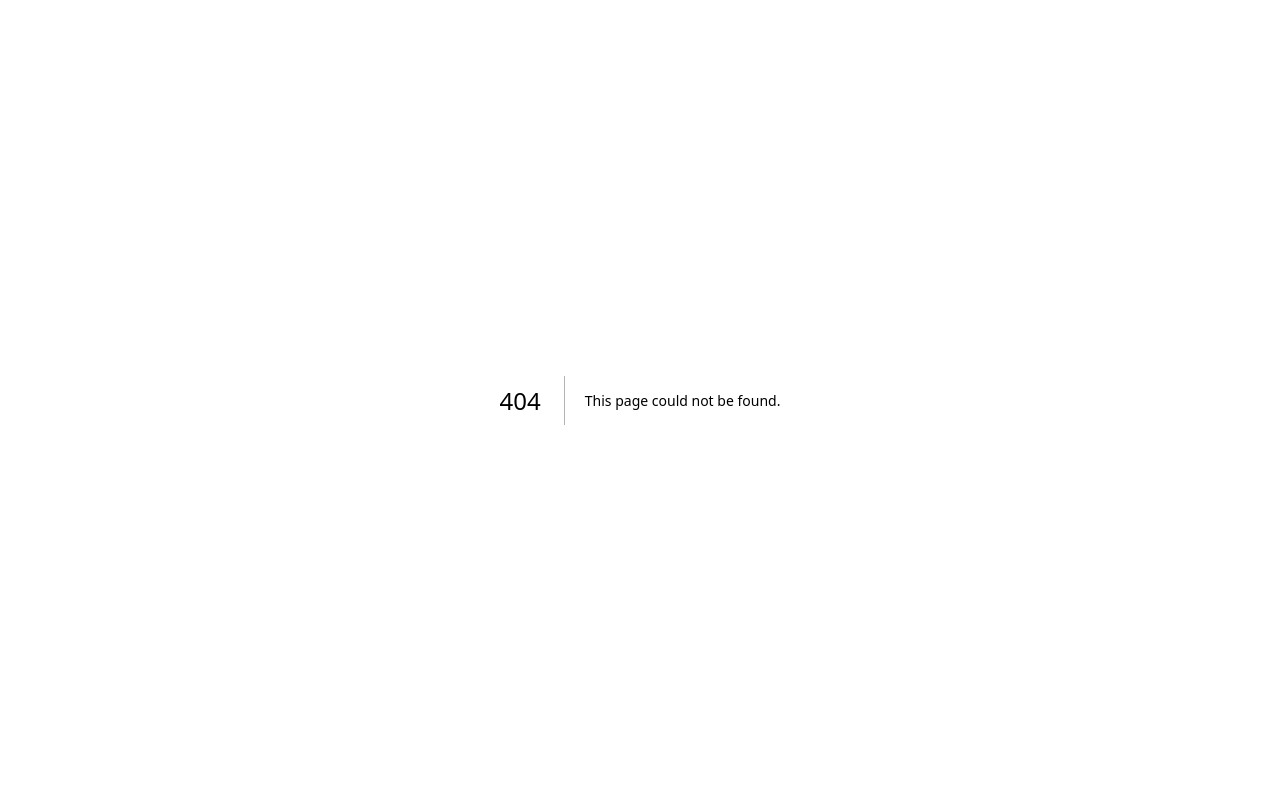
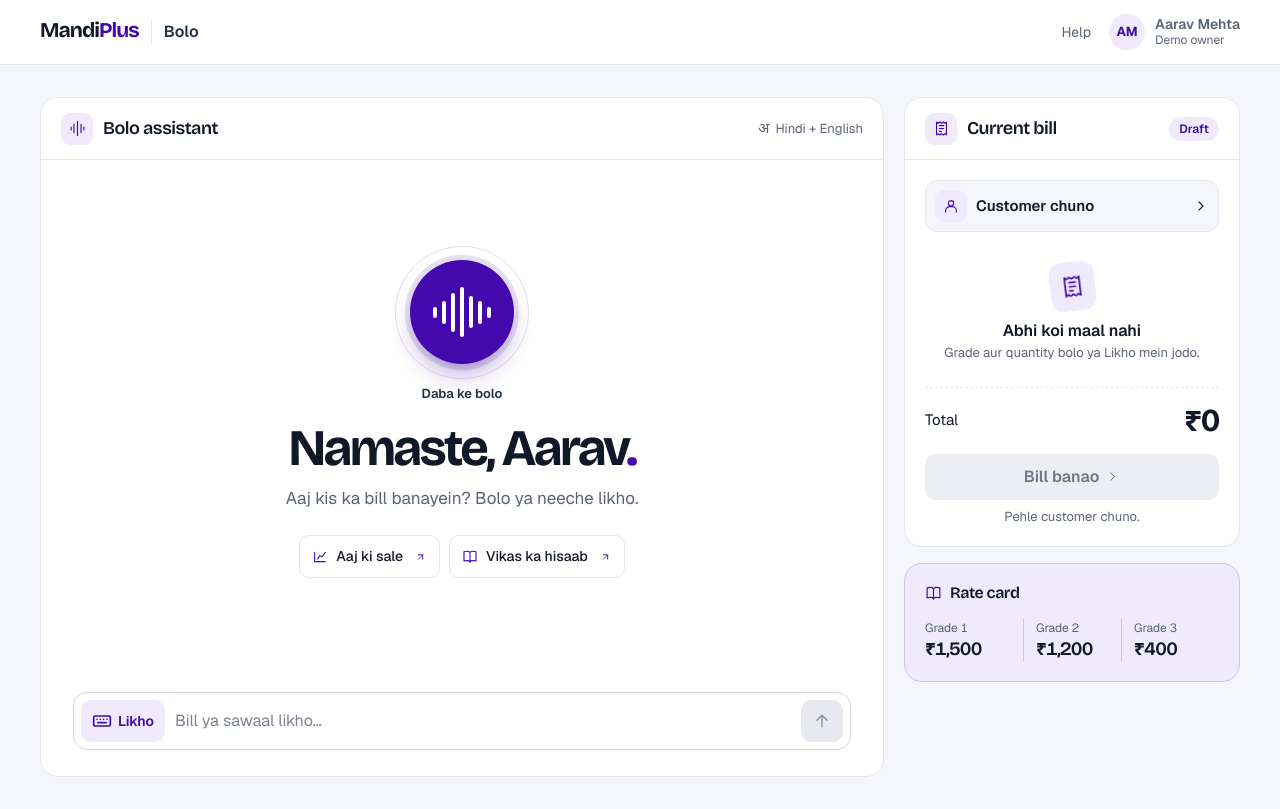
Before and after one commit to aeron-gh/bolo_mandi, a Next.js app: page /app in a window 1280 px wide. Before the commit this address had no page. Built offline with nearby package versions, Linux system fonts and the light colour scheme.

Commit message:
Move the counter to /app with a MandiPlus app bar

```diff
--- /dev/null
+++ b/app/_site/app-bar.tsx
@@ -0,0 +1,23 @@
+import Link from "next/link";
+import { Wordmark } from "./wordmark.tsx";
+
+// Slim top bar for the counter, in the MandiPlus app style. The owner label is a display-only demo.
+export function AppBar() {
+  return (
+    <header className="app-bar">
+      <div className="app-bar-row">
+        <div className="flex min-w-0 items-center">
+          <Link href="/" aria-label="MandiPlus Bolo home"><Wordmark /></Link>
+          <span className="app-name">Bolo</span>
+        </div>
+        <div className="app-links">
+          <Link href="/help" className="app-link-help">Help</Link>
+          <div className="owner-profile">
+            <span aria-hidden className="owner-avatar">AM</span>
+            <div><strong>Aarav Mehta</strong><small>Demo owner</small></div>
+          </div>
+        </div>
+      </div>
+    </header>
+  );
+}
--- /dev/null
+++ b/app/app/page.tsx
@@ -0,0 +1,17 @@
+import type { Metadata } from "next";
+import { ratesFromSeed, readSeed } from "@/lib/db.ts";
+import { BillScreen } from "@/app/_bill/bill-screen.tsx";
+import { AppBar } from "@/app/_site/app-bar.tsx";
+
+export const metadata: Metadata = { title: "Bolo" };
+
+// The counter: voice and touch billing on one shared draft.
+export default function CounterPage() {
+  const rates = ratesFromSeed(readSeed());
+  return (
+    <>
+      <AppBar />
+      <BillScreen rates={rates} />
+    </>
+  );
+}
--- a/app/globals.css
+++ b/app/globals.css
@@ -158,7 +158,7 @@ button:focus-visible, a:focus-visible, summary:focus-visible {
 
 /* ---------- Counter app at /app ---------- */
 .app-bar { background: var(--paper); border-bottom: 1px solid var(--line); }
-.app-bar-row { display: flex; align-items: center; justify-content: space-between; gap: 12px; min-height: 64px; }
+.app-bar-row { width: min(1440px, 100%); margin-inline: auto; padding-inline: clamp(16px, 3.3vw, 40px); display: flex; align-items: center; justify-content: space-between; gap: 12px; min-height: 64px; }
 .app-bar .wordmark { font-size: 21px; }
 .app-name { margin-left: 12px; padding-left: 12px; border-left: 1px solid var(--line); font-weight: 600; color: var(--navy); }
 .app-links { display: flex; align-items: center; gap: 18px; font-size: 14px; color: var(--muted); }
```
